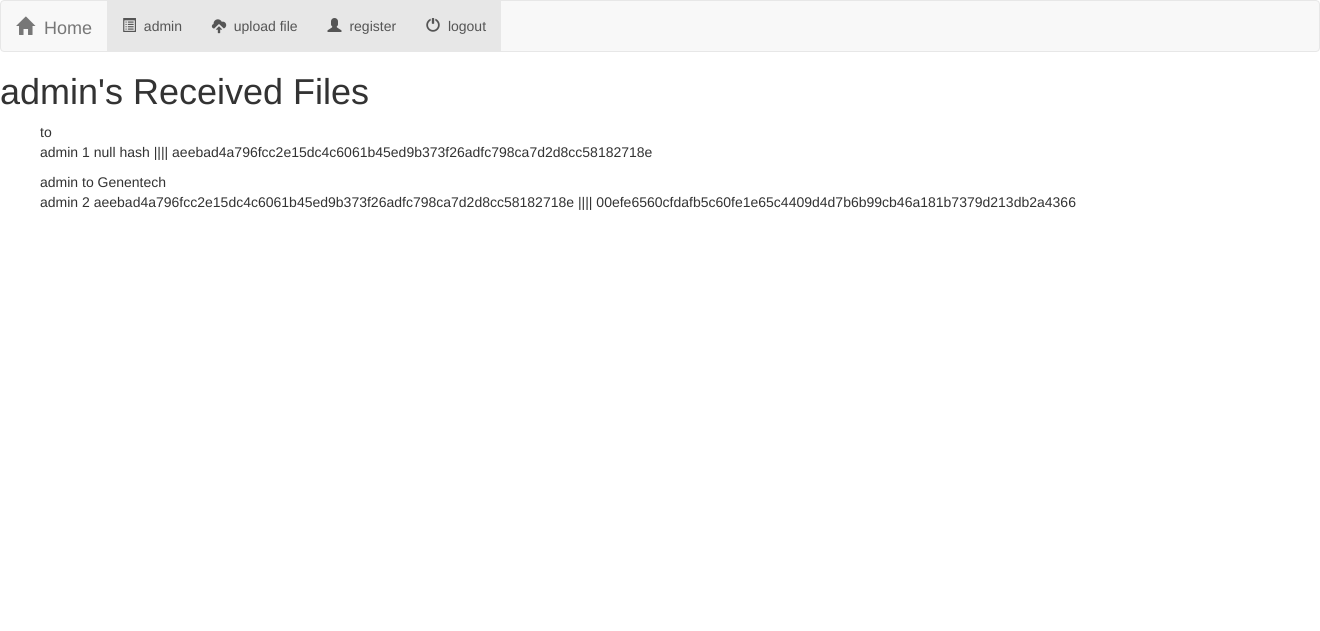
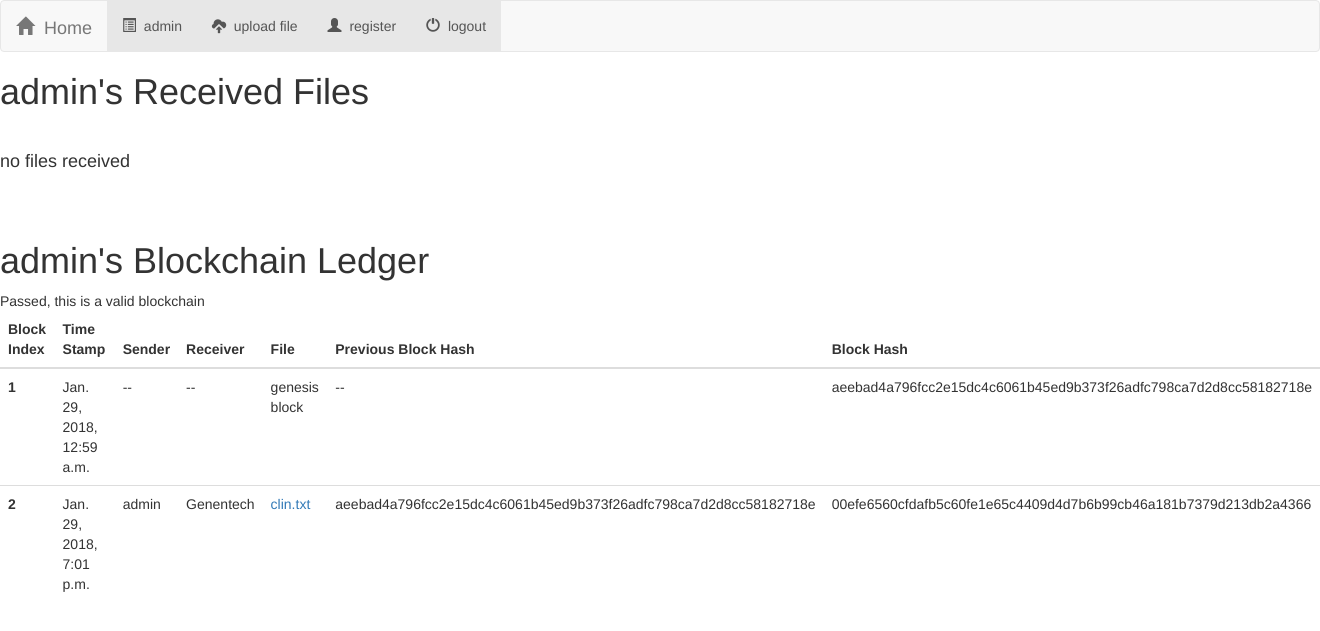
Before and after one commit to wongdaniel8/ClinicalTrials, a Django app: page /clinicaltrials/user/ in a window 1320 px wide. Shown: the top 631 px of the page. Run offline with Django 3.2, Linux system fonts and the light colour scheme; a user stored in the database is signed in; data comes from the database, SQL or seed files in the repository; both versions use the stored data as it was after the commit; some libraries are stand-ins or nearby versions.

Commit message:
fixed validation bugs

```diff
--- a/clinicaltrials/templates/clinicaltrials/base.html
+++ b/clinicaltrials/templates/clinicaltrials/base.html
@@ -6,6 +6,7 @@
     <link rel="stylesheet" href="https://maxcdn.bootstrapcdn.com/bootstrap/3.3.7/css/bootstrap.min.css">
     <script src="https://maxcdn.bootstrapcdn.com/bootstrap/3.3.7/js/bootstrap.min.js"></script>
     <script src="https://ajax.googleapis.com/ajax/libs/jquery/3.2.1/jquery.min.js"></script>
+    <!-- <link rel="stylesheet" type = "text/css" href="{% static 'clinicaltrials/style.css' %}"/> -->
 </head>
 <body>
 <nav class ="navbar navbar-default">
--- a/clinicaltrials/templates/clinicaltrials/detail.html
+++ b/clinicaltrials/templates/clinicaltrials/detail.html
@@ -3,14 +3,12 @@
 
 
 <h1> {{trial}} </h1>
-<h1> Creation date: {{trial.creationDate}}</h1>
+<h3> Creation date: {{trial.creationDate}}</h3>
 <br> <br>
+
 {% for file in allFiles %}
 	<ul>
 		<h4> {{file.sender}} sent {{file.filename}} to {{file.owner}} at {{file.uploadDate}}</h4>
-		<!-- interesting how file.filename != file.data.name  ...  -->
-		<!-- <h3> {{file.filename}} created: {{file.uploadDate}} uploaded by: {{file.owner}} </h3>  -->
-		<!-- <h4> {{file.data.path}} </h4> -->
 		<a href="{% url 'clinicaltrial:download' file.data.path %}"> Download </a>
 		<br>
 		{% if file.encrypted %}
--- a/clinicaltrials/templates/clinicaltrials/user_home.html
+++ b/clinicaltrials/templates/clinicaltrials/user_home.html
@@ -1,9 +1,14 @@
 {% extends 'clinicaltrials/base.html' %}
+{% load staticfiles %}
+<!-- <link rel="stylesheet" type = "text/css" href="{% static 'clinicaltrials/style.css' %}"/> -->
+
 {% block body %}
 
 <h1> {{user}}'s Received Files</h1>
-
-
+<br>
+{% ifequal ownedFiles.count 0 %}
+	<h4> no files received</h4>
+{% else %}
 	{% for file in ownedFiles %}
 		<ul>
 			<h3> {{file.filename}} uploaded: {{file.uploadDate}} from: {{file.sender}} </h3>
@@ -11,13 +16,59 @@
 			<br>
 		</ul>
 	{% endfor %}
+{% endifequal %}
 
+<br>
+<br>
+
+
+
+<h1> {{user}}'s Blockchain Ledger</h1>
+{{validityMessage}}
+<!-- <h3> validity: {{validity}} </h3> -->
+<!--Table-->
+<table class="table table-hover">
+    <thead class="blue-grey lighten-4">
+        <tr>
+            <th>Block Index</th>
+            <th>Time Stamp</th>
+            <th>Sender</th>
+            <th>Receiver</th>
+            <th>File</th>
+            <th>Previous Block Hash</th>
+            <th>Block Hash</th>
+
+
+        </tr>
+    </thead>
+    <tbody>
     	{% for block in blocks %}
-	<ul>
-		{{block.fileReference.sender}} to {{block.fileReference.owner}}
-		<br>
-		{{block.owner}} {{block.index}} {{block.previousHash}} |||| {{block.hashString}}
-	</ul>
+    		{% if block.index == 1 %}
+    		<tr>
+    			<th scope="row">{{block.index}}</th>
+	            <td>{{block.timeStamp}}</td>
+	            <td> -- </td>
+	            <td> -- </td>
+	            <td>genesis block</td>
+	            <td> -- </td>
+	            <td>{{block.hashString}}</td>
+    		</tr>
+    		{% else %}
+	        <tr>
+	            <th scope="row">{{block.index}}</th>
+	            <td>{{block.timeStamp}}</td>
+	            <td>{{block.fileReference.sender}}</td>
+	            <td>{{block.fileReference.owner}}</td>
+
+	            <td> <a href="{% url 'clinicaltrial:download' block.fileReference.data.path  %}"> {{block.fileReference.filename}} </a> </td>
+
+	            <td>{{block.previousHash}}</td>
+	            <td>{{block.hashString}}</td>
+	        </tr>
+    		{% endif %}
+
 		{% endfor %}
+    </tbody>
+</table>
 
 {% endblock %}
--- a/clinicaltrials/urls.py
+++ b/clinicaltrials/urls.py
@@ -30,7 +30,11 @@ url(r'^(?P<clinicaltrial_id>[0-9]+)/$', views.detail, name = "detail"),
 url(r'^upload$', views.model_form_upload, name = "upload"),
 
 # url(r'^download/(?P<path>.*)$', serve, {'document root': settings.MEDIA_ROOT})
+
+#/clinicaltrials/download/{path} = 'download' pattern
 url(r'^download/(?P<path>.*)$', views.download, name="download"),
+# url(r'^download/(?P<path>.*)/(?P<name>.*)$', views.download, name="download"),
+
 
 # url(r'^decryptdownload/(?P<path>.*)$'
 url(r'^decryptdownload(?P<path>.*)$', views.decryptdownload, name="decryptdownload")
--- a/clinicaltrials/views.py
+++ b/clinicaltrials/views.py
@@ -10,14 +10,17 @@ from django.utils.encoding import smart_str
 from django.contrib import messages
 import simplecrypt
 from django.core.files.base import ContentFile
-
 import hashlib
 import os
-
 from .models import clinicaltrial, file, block, User
 
 def index(request):
-    validate(request.user)
+
+    # initAllGenesis()
+    # validate(request.user)
+    # replaceWithLongest(User.objects.all().get(username = "Genentech2"))
+
+
     all_trials = clinicaltrial.objects.all()
     context = {'all_trials': all_trials }
     return render(request, 'clinicaltrials/index.html', context)
@@ -94,12 +97,21 @@ def userhome(request):
         return render(request, 'clinicaltrials/index.html', {'all_trials': clinicaltrial.objects.all() })
     ownedFiles = file.objects.all().filter(owner=request.user)
     blocks = request.user.block_set.order_by('index')
-    context = {"ownedFiles" : ownedFiles, "blocks" : blocks}
+    validityMessage = validate(request.user)[1]
+    context = {"ownedFiles" : ownedFiles, "blocks" : blocks, "validityMessage": validityMessage}
     return render(request, 'clinicaltrials/user_home.html', context)
 
+# def download(request, path, name):
+#     print("PPP", path)
+#     print("QQQQ", name)
+#     file_name = name
+#     path_to_file = path + "/" + file_name
+
 def download(request, path):
-    file_name = path[path.index("media/") + 6:] #hacky - django appends random string to filename if a file already exists in media with the same name
+    print("PPP", path)
+    file_name = path[path.index("media/") + 6:]#hacky - django appends random string to filename if a file already exists in media with the same name
     path_to_file = path[path.index("media"):] #get the path of desired file, current directory: /Users/student/Desktop/ButteLab/clinicalnetwork
+
     response = HttpResponse(open(path_to_file, "rb"), content_type='application/force-download')
     response['Content-Disposition'] = 'attachment; filename=%s' % smart_str(file_name)
     response['X-Sendfile'] = smart_str(path_to_file)
@@ -131,6 +143,9 @@ def decryptdownload(request, path):
 
 
 def hash(fileBytes):
+    """
+    input bytes, output String
+    """
     hash_object = hashlib.sha256(fileBytes)
     hex_dig = hash_object.hexdigest()
     return hex_dig
@@ -149,7 +164,7 @@ def addToEveryonesLedger(input_block, broadcaster):
         if person != broadcaster: #broadcaster already saved block
             lastBlock = person.block_set.order_by('index').last()
             #copy into new block, but with different owner
-            newBlock = block(owner=person, index = input_block.index, fileReference=input_block.fileReference, previousHash = lastBlock.hashString, hashString=input_block.hashString)
+            newBlock = block(owner=person, index = input_block.index, fileReference=input_block.fileReference, previousHash = lastBlock.hashString, hashString=input_block.hashString, timeStamp=input_block.timeStamp)
             newBlock.save()
 
 def model_form_upload(request):
@@ -159,6 +174,7 @@ def model_form_upload(request):
         #obtain hash string of the contents of the file here
         fileObject = request.FILES['data']
         fileBytes = fileObject.read() #can only call read once on a file, else will return empty
+        print(".read() result", fileBytes)
         hashString = hash(fileBytes)
 
         if form.is_valid():
@@ -170,6 +186,7 @@ def model_form_upload(request):
                 if not person.is_superuser:
                     blocks = person.block_set.order_by('index')
                     for b in blocks[1:]:
+                        print("BBBB", b.fileReference.filename)
                         if doc.filename == b.fileReference.filename and hashString != b.fileReference.dataHash:
                             messages.error(request, "Error:" + doc.filename + " already exists in the blockchain and the contents of the data are in conflict. Either resolve the conflict or change the filename to avoid discrepancy.")
                             return render(request, 'clinicaltrials/model_form_upload.html', {'form': form})
@@ -182,17 +199,22 @@ def model_form_upload(request):
             doc.sender = request.user
             doc.dataHash = hashString
             doc.save() #if file already exists in media database, django will append "_{random 7 chars}"
+                       #not an issue except for when distributing files for download, the name will be annoying
+                       #blockchain only records filenames of what the user uploads, not internal media storage
 
-            #add new block to everyone's ledger
+            #add to own ledger
             lastBlock = request.user.block_set.order_by('index').last()
             b = block(owner=request.user, index = lastBlock.index + 1, fileReference=doc, previousHash=lastBlock.hashString, hashString = hash(str.encode(lastBlock.hashString + doc.dataHash)))
             b.save()
+
+            #add new block to everyone's ledger
             addToEveryonesLedger(b, request.user)
 
         return render(request, 'clinicaltrials/index.html', {'all_trials': clinicaltrial.objects.all() })
 
     else: #if request.method == 'GET':
-        form = DocumentForm(initial = {'encrypted': False, 'clinicaltrial': clinicaltrial.objects.get(author='Daniel Wong')})
+        #default to prepopulate targeted clinical trial as second trial HARD CODED CHANGE LATER
+        form = DocumentForm(initial = {'encrypted': False, 'clinicaltrial': clinicaltrial.objects.get(pk=2)})
         return render(request, 'clinicaltrials/model_form_upload.html', {'form': form})
 
 
@@ -208,29 +230,79 @@ def initAllGenesis():
         genesis.save()
 
 def validate(user):
-    #rerun block chain hash calculations from beginning with current files in database and compare to ledger...
+    """
+    checks if user has a valid blockchain:
+    rerun hash calculations from beginning with current files in database and compare to user's ledger
+    """
     # initAllGenesis()
     passing = True
     blocks = user.block_set.order_by('index')
+    print(blocks.count())
+    if blocks.count() <= 1:
+        print("Passed, this is a valid blockchain")
+        return True, "Passed, this is a valid blockchain"
+    if blocks.count() == 2:
+        recomputedHash = hash(str.encode(blocks[0].hashString + hash(blocks[1].fileReference.data.read())))
+        if recomputedHash == blocks[1].hashString:
+            return True, "Passed, this is a valid blockchain"
+        return False, "block at index 2 has been falsified"
     previousBlock = blocks[1] #ignore genesis block
     for b in blocks[2:]:
         prevDataHash = hash(previousBlock.fileReference.data.read())
         passing = (b.hashString == hash(str.encode(previousBlock.hashString + prevDataHash)))
         if not passing:
-            print("Failed, invalid blockchain")
-            return False
+            print("Failed, invalid blockchain at block index " + str(b.index - 1) + ", file: " + previousBlock.fileReference.filename)
+            return False, "Failed, invalid blockchain at block index " + str(b.index - 1) + ", file: " + previousBlock.fileReference.filename
         previousBlock = b
     print("Passed, this is a valid blockchain")
-    return passing
+    return passing, "Passed, this is a valid blockchain"
+
+def replaceWithLongest(user):
+    """
+    replaces current user's blockchain with the longest one in the network, used when adding new nodes to the network
+    """
+    greatestLength = -1
+    longestNode = user
+    for person in User.objects.all():
+        if person != user:
+            if validate(person)[0]:
+                # blockLength = person.block_set.order_by('index').last().index
+                blockLength = person.block_set.all().count()
+                if blockLength > greatestLength:
+                    greatestLength = blockLength
+                    longestNode = person
+
+    #delete user's blockchain
+    originalBlocks = user.block_set.all()
+    originalBlocks.delete()
+
+    #replace with longest valid chain
+    for input_block in longestNode.block_set.order_by('index'):
+        newBlock = block(owner=user, index = input_block.index, fileReference=input_block.fileReference, previousHash = input_block.hashString, hashString=input_block.hashString, timeStamp=input_block.timeStamp)
+        newBlock.save()
+
+
+def getConsensus():
+    """
+    get a universal blockchain that everyone agrees on???
+    """
+    return
+
+
+#for production:
+# only keep local ledger -- can download json of database
+# when upload/send file to someone else, update own local ledger
+# broadcast out potential transaction to all other nodes
+
+# other nodes:
+# when receiving transaction broadcast, check for file conflict with own ledger in network
+#     if conflict broadcast out vote to reject transaction
+#     if correct broadcast out vote to accept transaction
+# take majority vote and update all ledgers accordingly (including global/FDA/regulator ledger), or reject original transaction
 
 
 
-
-
-
-
-
-
+#
 
 #======================================================================================
 
--- a/media/clin2.txt
+++ /dev/null
@@ -1 +0,0 @@
-this trial is definetely ok to run
```
Also changed, not shown: clinicaltrials/static/clinicaltrials/style.css (added, +17 -0 lines), user.json (added, +50 -0 lines), user2.json (added, +50 -0 lines), db.sqlite3. Lines whose indentation alone changed are shown as unchanged.
